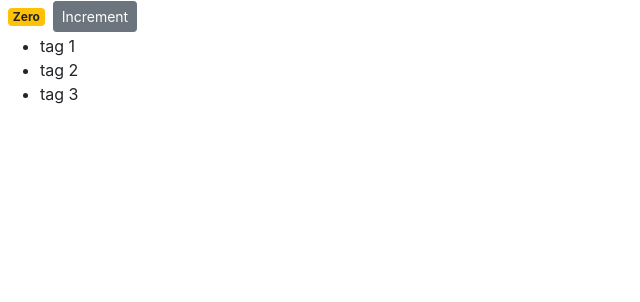
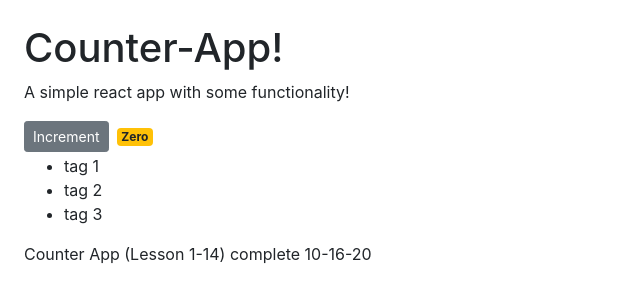
Before and after one commit to ccpaco/counter-app, a React (Create React App) app: page / in a window 1280 px wide. Shown: the top 302 px of the page, without its empty margins (0-640 px from the left). Built offline with nearby package versions, Linux system fonts and the light colour scheme.

Commit message:
Completed basic incremental button app

```diff
--- a/src/components/counter.jsx
+++ b/src/components/counter.jsx
@@ -14,21 +14,25 @@ class Counter extends Component {
     } */
 
     handleIncrement = () => {
-        this.setState({ count: this.state.count + 1})
+
+        this.setState({ count: this.state.count + 1});
     };
 // use js inside span, in this case {function()}
 //because jsx babel compile, span uses className instead of class (html). Also using Bootstrap!
     render() {
         return (
-          <div>
-            <span className={this.getBadgeClasses()}>{this.formatCount()}</span>
+          <div className = "m-4">
+            <h1>Counter-App!</h1>
+            <p> A simple react app with some functionality!</p>
             <button
-              onClick={this.handleIncrement}
+              onClick={ () => this.handleIncrement() }
               className="btn btn-secondary btn-sm"
             >
               Increment
             </button>
+            <span className={this.getBadgeClasses()}>{this.formatCount()}</span>
             {this.renderTags()}
+            <p> Counter App (Lesson 1-14) complete 10-16-20 </p>
           </div>
         );
     }
```
